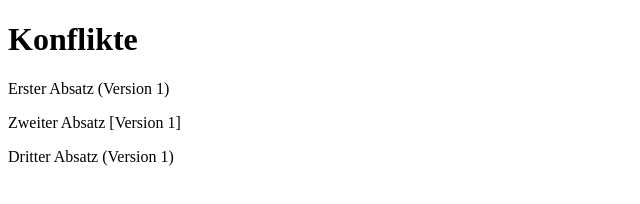
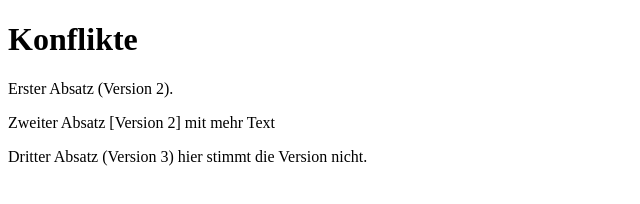
Before and after one commit to youaremyfire/vorbereitung-pruefung-git-and-javascript, a plain HTML site: page conflict.html in a window 1280 px wide. Shown: the whole page, without its empty margins (0-640 px from the left). Drawn offline with Linux system fonts and the light colour scheme.

Commit message:
Änderungen in Abschnitten

```diff
--- a/conflict.html
+++ b/conflict.html
@@ -9,13 +9,13 @@
 <body>
     <h1>Konflikte</h1>
     <p>
-        Erster Absatz (Version 1)
+        Erster Absatz (Version 2).
     </p>
     <p>
-        Zweiter Absatz [Version 1]
+        Zweiter Absatz [Version 2] mit mehr Text
     </p>
     <p>
-        Dritter Absatz (Version 1)
+        Dritter Absatz (Version 3) hier stimmt die Version nicht.
     </p>
 </body>
 </html>
```
